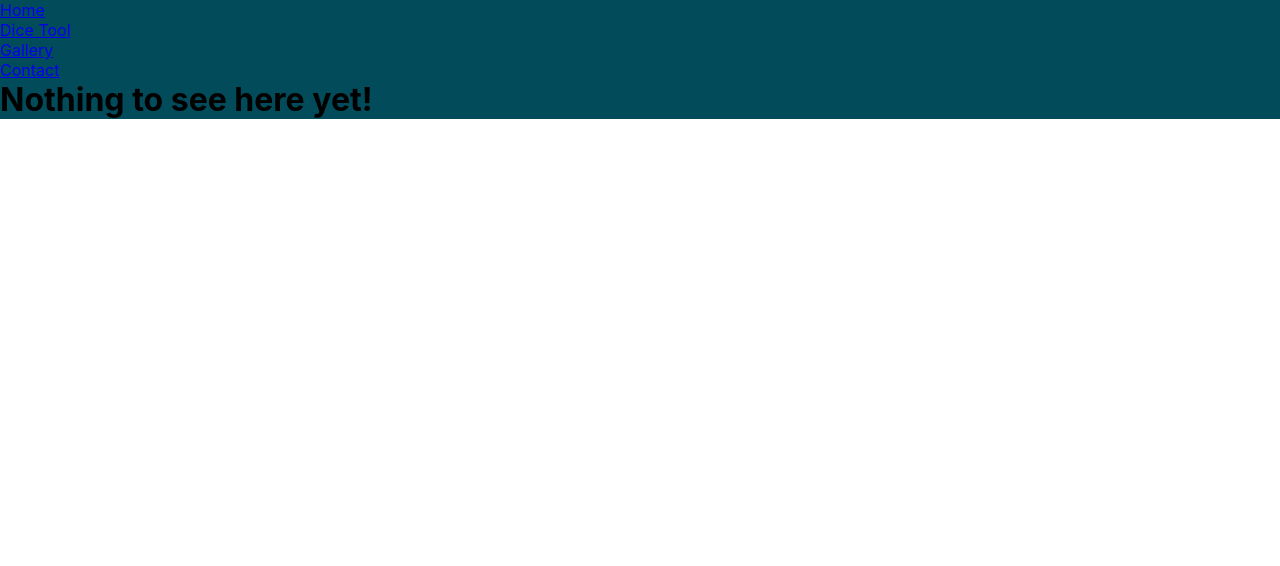
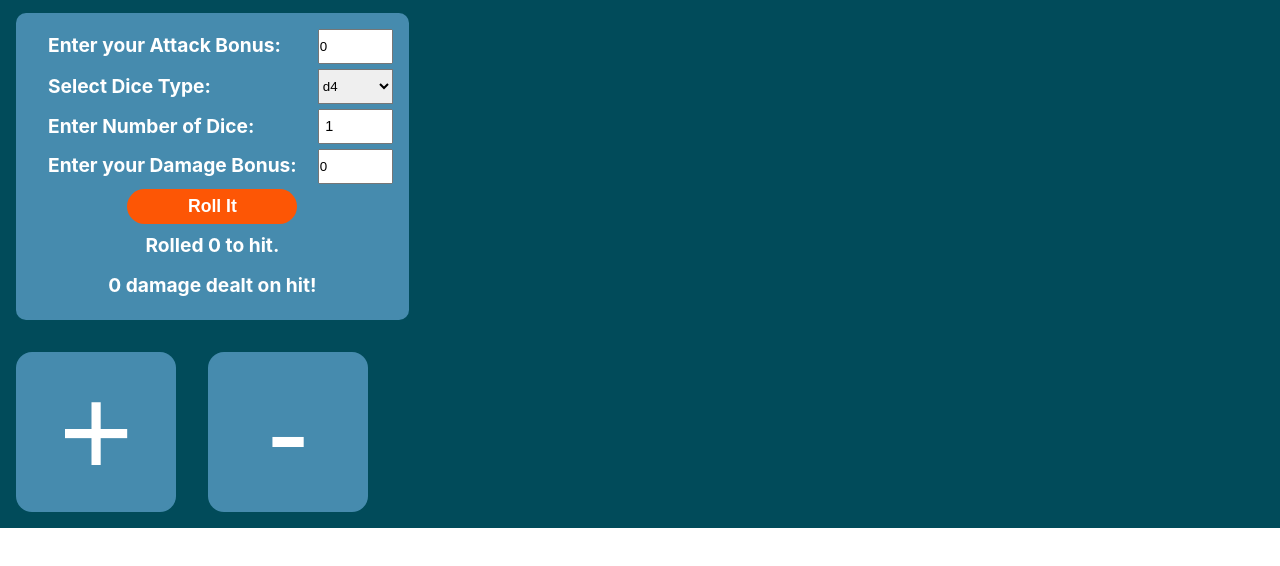
Before and after one commit to on-the-moon/gallery, a React (Create React App) app: page / in a window 1280 px wide. Shown: the top 566 px of the page. Built offline with nearby package versions, Linux system fonts and the light colour scheme.

Commit message:
Revert "added navbar, main page, and contact info modules"
This reverts commit 4d2f8290683308074d3bfbd63f68b88e2218151f.

```diff
--- a/src/App.js
+++ b/src/App.js
@@ -1,12 +1,13 @@
+import "./App.css";
+// import DiceRollerForm from "./Components/DiceRollerForm";
+// import Gallery from "./Components/Gallery";
+import DiceRollerPage from "./Components/DiceRollerPage";
 import React from "react";
-import "./App.css";
-import Main from "./Components/Main";
 
 function App() {
-  document.title = "Nona Moore";
   return (
     <div className="App">
-      <Main />
+      <DiceRollerPage />
     </div>
   );
 }
--- a/src/Components/Contact.js
+++ /dev/null
@@ -1,11 +0,0 @@
-import React from "react";
-
-function contact() {
-  return (
-    <div>
-      <h1>No contact info here yet!</h1>
-    </div>
-  );
-}
-
-export default contact;
--- a/src/Components/DiceRollerPage.js
+++ b/src/Components/DiceRollerPage.js
@@ -16,14 +16,14 @@ function DiceRollerPage() {
     <div className={styles.rollers}>
       {diceRollers}
       <button type="button" onClick={addDiceForm} className={styles.add_button}>
-        <h2>Add One</h2>
+        <p>+</p>
       </button>
       <button
         type="button"
         onClick={removeDiceForm}
         className={styles.remove_button}
       >
-        <h2>Remove One</h2>
+        <p>-</p>
       </button>
     </div>
   );
--- a/src/Components/DiceRollerPage.module.css
+++ b/src/Components/DiceRollerPage.module.css
@@ -1,31 +1,23 @@
-h2 {
-  padding: 0.25rem 1rem;
-  font-size: 1.2rem;
-  color: #fff;
-}
-
 .add_button {
-  background-color: #fd5605;
+  background-color: #468bae;
   color: #fff;
   margin: 1rem;
-  font-size: 1.2rem;
-  font-weight: bold;
-  min-width: 150px;
-  min-height: 35px;
+  font-size: 8rem;
+  width: 10rem;
+  height: 10rem;
   border: 0px solid;
-  border-radius: 35px;
+  border-radius: 10%;
   display: inline;
 }
 
 .remove_button {
-  background-color: #fd5605;
+  background-color: #468bae;
   color: #fff;
   margin: 1rem;
-  font-size: 1.2rem;
-  font-weight: bold;
-  min-width: 150px;
-  min-height: 35px;
+  font-size: 8rem;
+  width: 10rem;
+  height: 10rem;
   border: 0px solid;
-  border-radius: 35px;
+  border-radius: 10%;
   display: inline;
 }
--- a/src/Components/Gallery.js
+++ b/src/Components/Gallery.js
@@ -3,7 +3,7 @@ import photoset from "./flickr api-mock.json";
 import styles from "./Gallery.module.css";
 import navArrow from "./images/up-arrow.svg";
 
-function Gallery(photosetId) {
+function Gallery() {
   const flickrList = photoset.photoset.photo;
   const flickrLinks = flickrList.map(
     (image) =>
--- a/src/Components/Home.js
+++ /dev/null
@@ -1,11 +0,0 @@
-import React from "react";
-
-function home() {
-  return (
-    <div>
-      <h1>Nothing to see here yet!</h1>
-    </div>
-  );
-}
-
-export default home;
--- a/src/Components/Main.js
+++ /dev/null
@@ -1,39 +0,0 @@
-import React, { useState } from "react";
-import Navbar from "./Navbar.js";
-import Home from "./Home.js";
-import Contact from "./Contact.js";
-import DiceRollerPage from "./DiceRollerPage.js";
-import Gallery from "./Gallery.js";
-
-function main() {
-  const [currentModule, setCurrentModule] = useState(<Home />);
-
-  const selectModule = (e, module) => {
-    e.preventDefault();
-    switch (module) {
-      case "Home":
-        setCurrentModule(<Home />);
-        break;
-      case "DiceRoller":
-        setCurrentModule(<DiceRollerPage />);
-        break;
-      case "Gallery":
-        setCurrentModule(<Gallery />);
-        break;
-      case "Contact":
-        setCurrentModule(<Contact />);
-        break;
-      default:
-        setCurrentModule(<Home />);
-    }
-  };
-
-  return (
-    <div>
-      <Navbar selectModule={selectModule} className="Navbar" />
-      {currentModule}
-    </div>
-  );
-}
-
-export default main;
--- a/src/Components/Navbar.js
+++ /dev/null
@@ -1,40 +0,0 @@
-import React from "react";
-import styles from "./Navbar.module.css";
-
-function navbar({ selectModule }) {
-  return (
-    <div>
-      <nav>
-        <div>
-          <ul>
-            <li>
-              <a href="index.html" onClick={(e) => selectModule(e, "PageBio")}>
-                Home
-              </a>
-            </li>
-            <li>
-              <a
-                href="index.html"
-                onClick={(e) => selectModule(e, "DiceRoller")}
-              >
-                Dice Tool
-              </a>
-            </li>
-            <li>
-              <a href="index.html" onClick={(e) => selectModule(e, "Gallery")}>
-                Gallery
-              </a>
-            </li>
-            <li>
-              <a href="index.html" onClick={(e) => selectModule(e, "Contact")}>
-                Contact
-              </a>
-            </li>
-          </ul>
-        </div>
-      </nav>
-    </div>
-  );
-}
-
-export default navbar;
```
Also changed, not shown: src/Components/Contact.module.css (deleted), src/Components/Home.module.css (deleted), src/Components/Main.module.css (deleted), src/Components/Navbar.module.css (deleted).
